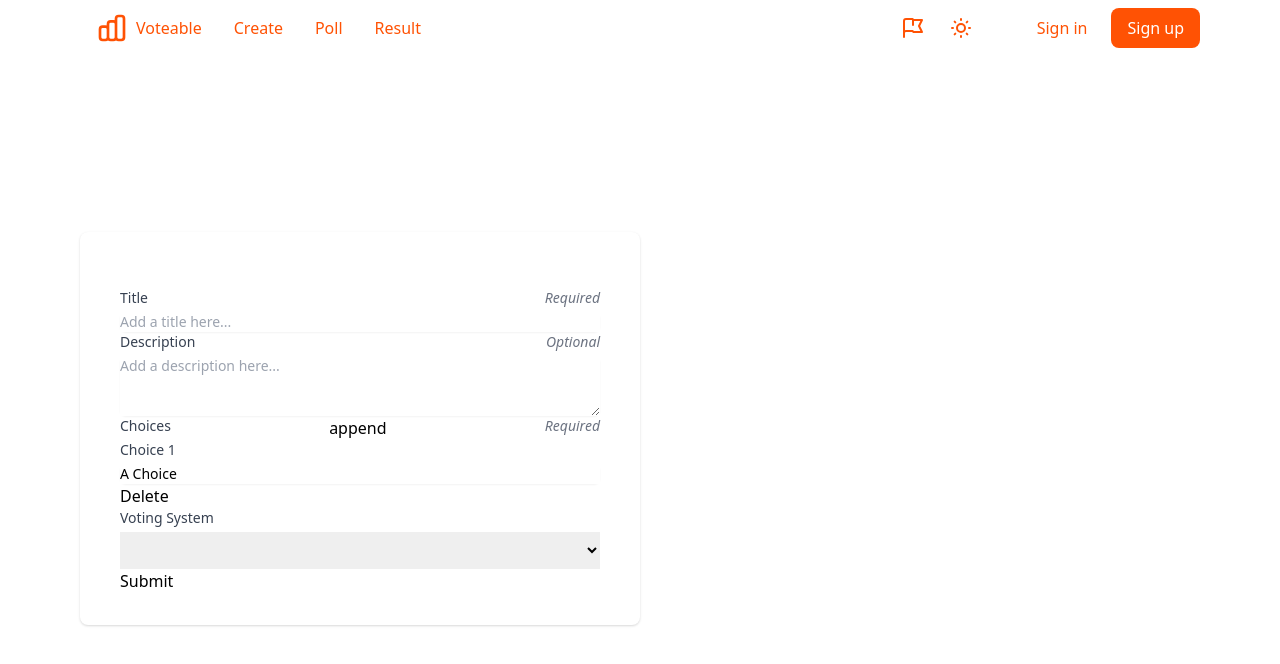
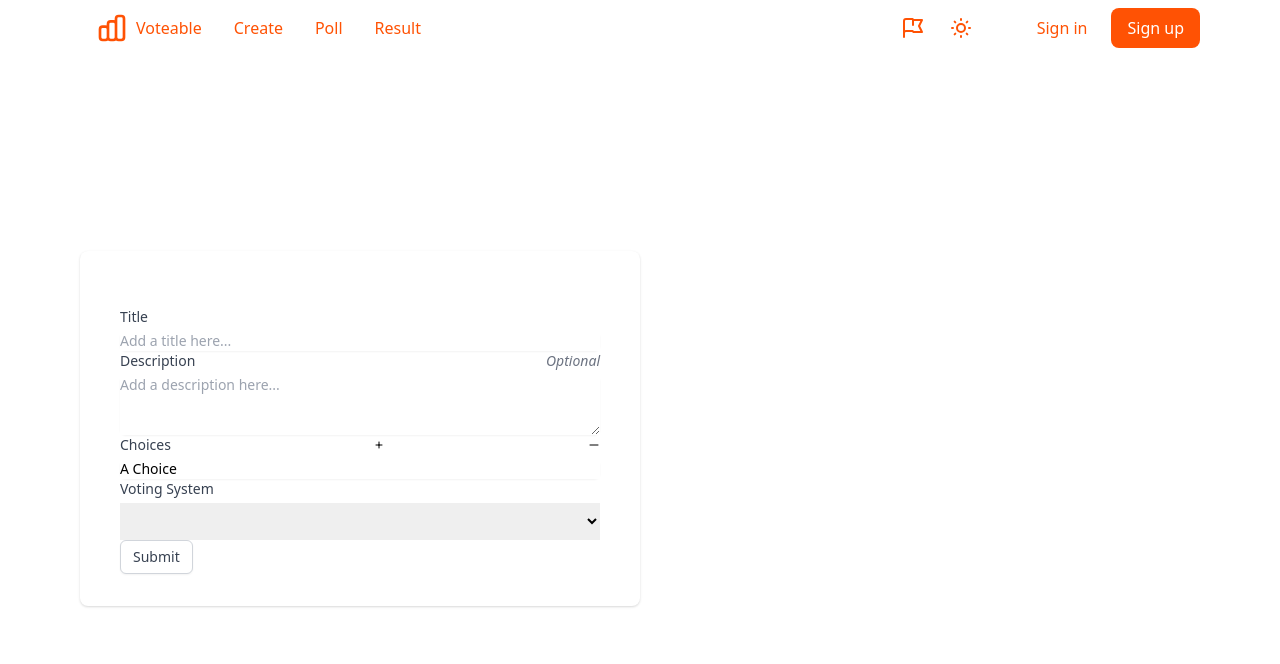
Before and after one commit to CalebLovell/voteable, a Next.js app: page /create in a window 1280 px wide. Shown: the top 664 px of the page. Built offline with nearby package versions, Linux system fonts and the light colour scheme; a web font is replaced by a local one; what @tailwindcss/ui would draw is missing.

Commit message:
improve form

```diff
--- a/src/pages/create.js
+++ b/src/pages/create.js
@@ -28,9 +28,6 @@ export default function CreatePage() {
 					<label htmlFor='title' className='block text-sm font-medium leading-5 text-gray-700'>
 						Title
 					</label>
-					<span className='text-sm leading-5 text-gray-500 cursor-default italic' id='description-required'>
-						Required
-					</span>
 				</div>
 				<div className='mt-1 relative rounded-md shadow-sm'>
 					<input
@@ -68,22 +65,24 @@ export default function CreatePage() {
 
 				{/* Choices */}
 				<div className='flex justify-between'>
-					<label htmlFor='choices' className='block text-sm font-medium leading-5 text-gray-700'>
+					<label id='choices' htmlFor='choices' className='block text-sm font-medium leading-5 text-gray-700'>
 						Choices
 					</label>
 					<button type='button' onClick={() => append({ title: ``, value: 0 })}>
-						append
+						<svg className='w-3 h-3' fill='none' stroke='currentColor' viewBox='0 0 24 24' xmlns='http://www.w3.org/2000/svg'>
+							<path strokeLinecap='round' strokeLinejoin='round' strokeWidth={2} d='M12 6v6m0 0v6m0-6h6m-6 0H6' />
+						</svg>
 					</button>
-					<span className='text-sm leading-5 text-gray-500 cursor-default italic' id='choices-required'>
-						Required
-					</span>
+					<button type='button' onClick={() => remove(index)}>
+						<svg className='w-3 h-3' fill='none' stroke='currentColor' viewBox='0 0 24 24' xmlns='http://www.w3.org/2000/svg'>
+							<path strokeLinecap='round' strokeLinejoin='round' strokeWidth={2} d='M20 12H4' />
+						</svg>
+					</button>
 				</div>
 				{fields.map((item, index) => (
 					<div key={item.id}>
-						<label htmlFor='choice' className='block text-sm font-medium leading-5 text-gray-700'>
-							Choice 1
-						</label>
-						<div className='mt-1 relative rounded-md shadow-sm'>
+						<div className='flex justify-between items-center'>
+							<div className='w-full mt-1 relative rounded-md shadow-sm'>
 								<input
 									id='choice'
 									className='form-input block w-full sm:text-sm sm:leading-5'
@@ -92,11 +91,10 @@ export default function CreatePage() {
 									name={`choices[${index}].title`}
 									defaultValue={`${item.title}`}
 									ref={register()}
+									aria-labelledby='choices'
 								/>
 							</div>
-						<button type='button' onClick={() => remove(index)}>
-							Delete
-						</button>
+						</div>
 					</div>
 				))}
 
@@ -115,7 +113,12 @@ export default function CreatePage() {
 					<option>Ranked Choice</option>
 					<option>Single Transferable</option>
 				</select>
-				<button type='submit'>Submit</button>
+				<button
+					type='button'
+					className='inline-flex items-center px-3 py-2 border border-gray-300 shadow-sm text-sm leading-4 font-medium rounded-md text-gray-700 bg-white hover:bg-gray-50 focus:outline-none focus:ring-2 focus:ring-offset-2 focus:ring-indigo-500'
+				>
+					Submit
+				</button>
 			</form>
 		</Container>
 	);
```
Lines whose indentation alone changed are shown as unchanged.
